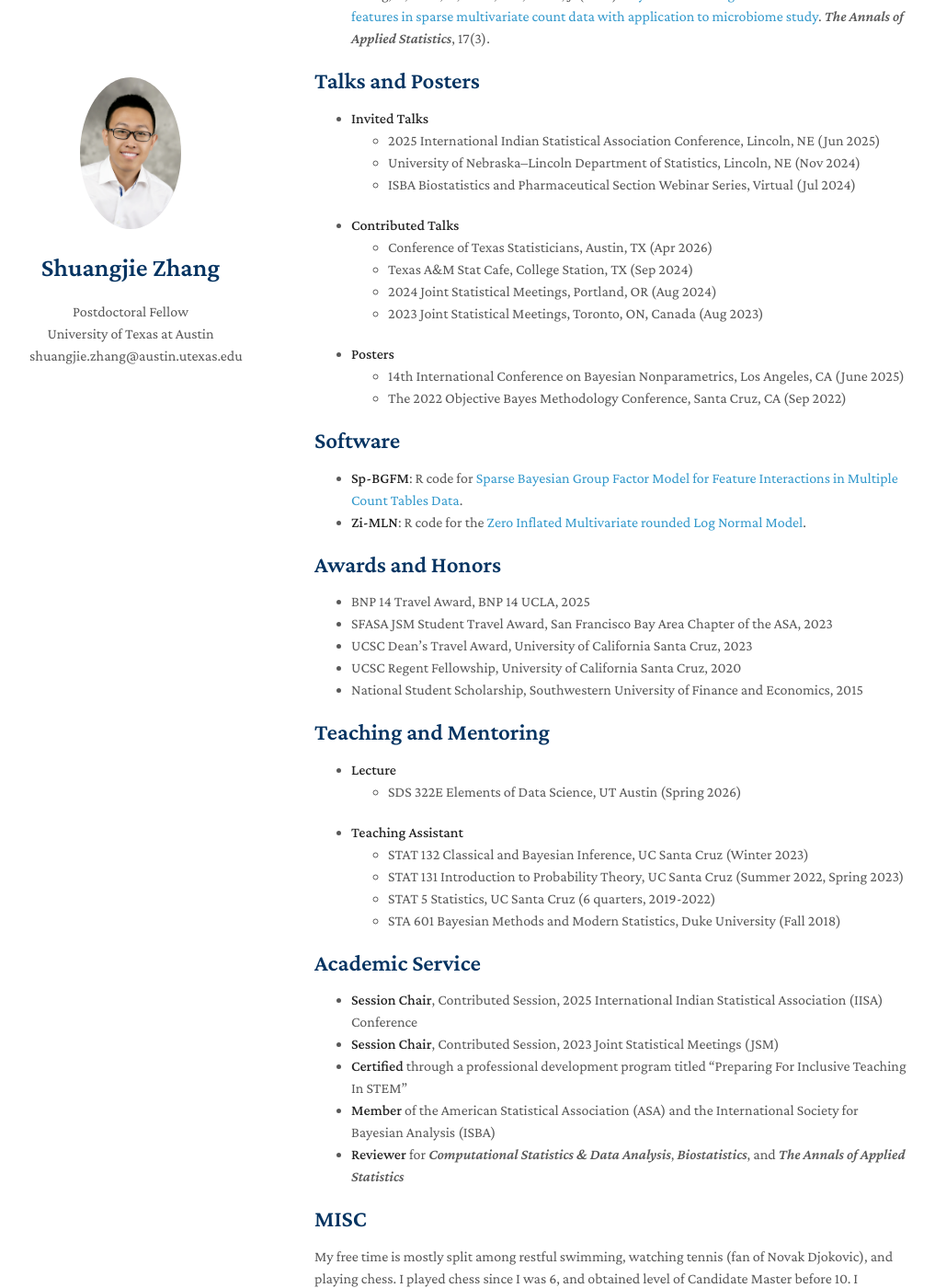
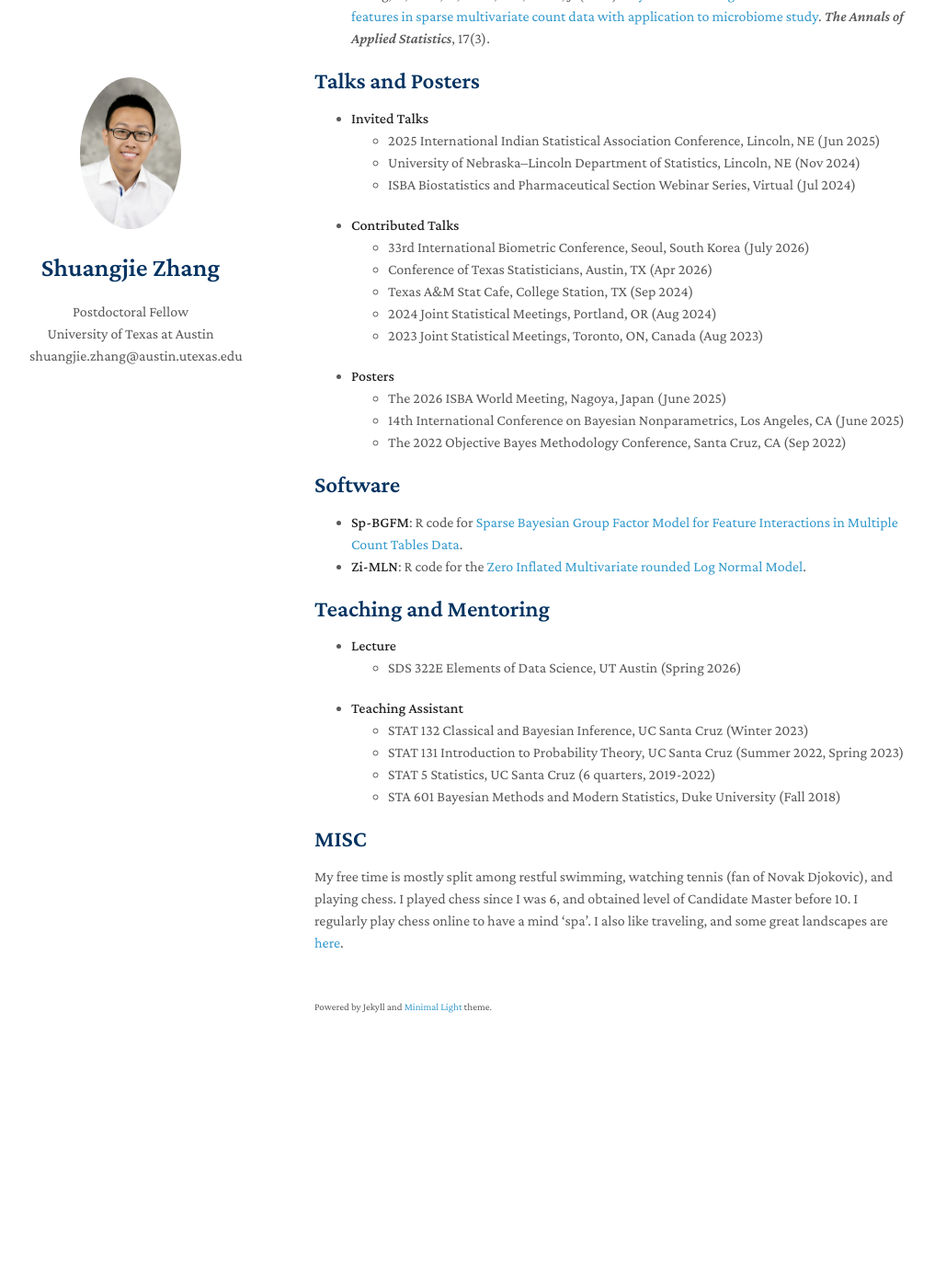
Before and after one commit to shuang-jie/shuang-jie.github.io, a Jekyll site: the page built from index.md, in a window 1280 px wide and 1400 px high, scrolled down 959 px. Shown: the whole window at 92% size, without its empty margins (128-1145 px from the left). Built offline with Jekyll 4.4.1, drawn with Linux system fonts in a browser that asks for light colours; nearby versions of some CDN libraries; a style sheet for code colours, icons or effects is not loaded; after the commit the page ends 2134 px from its top, so only the background shows below that; some of the changed text lies outside the part shown.

Commit message:
Update publication years and add new talks and posters

```diff
--- a/index.md
+++ b/index.md
@@ -23,7 +23,7 @@ My research interests include:
 ## Publications and Preprints
 * Zheng, H.#, Zhang, S.#, Sen, R., & Tokdar, S. T. [Bayesian Semiparametric Density Regression with Discontinuity](https://shuang-jie.github.io/files/SJ-P4.pdf). (# denotes equal contribution)
 * Zhang, S., Mallick, B., & Ni, Y. (2026+). Directed tree structure learning for discrete distributional node.
-* Zhang, S., Patnode, M., & Lee, J. (2025+). [Covariate Dependent Factor Model for Feature Interactions in Microbiome Study](https://arxiv.org/abs/2603.12352). arXiv:2603.12352. Submitted.
+* Zhang, S., Patnode, M., & Lee, J. (2026+). [Covariate Dependent Factor Model for Feature Interactions in Microbiome Study](https://arxiv.org/abs/2603.12352). arXiv:2603.12352. Submitted.
 * Tokdar, S. T., Sen, R., Zheng, H., & **Zhang, S**. (2025+). [Density discontinuity regression](https://arxiv.org/abs/2507.05581). arxiv:2507.05581. Revision.
 * Zhang, S., Shen, Y., Chen, I. A., & Lee, J. (2025). [Sparse Bayesian Group Factor model for feature interactions in multiple count tables data](https://doi.org/10.1080/01621459.2025.2449721). *Journal of the American Statistical Association*, 120(550), 723–736.
 * Zhang, S., Shen, Y., Chen, I. A., & Lee, J. (2023). [Bayesian modeling of interaction between features in sparse multivariate count data with application to microbiome study](https://doi.org/10.1214/22-aoas1690). *The Annals of Applied Statistics*, 17(3).
@@ -35,11 +35,13 @@ My research interests include:
     * University of Nebraska–Lincoln Department of Statistics, Lincoln, NE (Nov 2024)
     * ISBA Biostatistics and Pharmaceutical Section Webinar Series, Virtual (Jul 2024)
 * **Contributed Talks**
+    * 33rd International Biometric Conference, Seoul, South Korea (July 2026)
     * Conference of Texas Statisticians, Austin, TX (Apr 2026)
     * Texas A&M Stat Cafe, College Station, TX (Sep 2024)
     * 2024 Joint Statistical Meetings, Portland, OR (Aug 2024)
     * 2023 Joint Statistical Meetings, Toronto, ON, Canada (Aug 2023)
 * **Posters**
+    * The 2026 ISBA World Meeting, Nagoya, Japan (June 2025)
     * 14th International Conference on Bayesian Nonparametrics, Los Angeles, CA (June 2025)
     * The 2022 Objective Bayes Methodology Conference, Santa Cruz, CA (Sep 2022)
 
@@ -47,12 +49,14 @@ My research interests include:
 * **Sp-BGFM**: R code for [Sparse Bayesian Group Factor Model for Feature Interactions in Multiple Count Tables Data](https://github.com/shuang-jie/SP-BGFM).
 * **Zi-MLN**: R code for the [Zero Inflated Multivariate rounded Log Normal Model](https://github.com/shuang-jie/ZI-MLN).
 
+<!--
 ## Awards and Honors
 * BNP 14 Travel Award, BNP 14 UCLA, 2025
 * SFASA JSM Student Travel Award, San Francisco Bay Area Chapter of the ASA, 2023
 * UCSC Dean’s Travel Award, University of California Santa Cruz, 2023
 * UCSC Regent Fellowship, University of California Santa Cruz, 2020
 * National Student Scholarship, Southwestern University of Finance and Economics, 2015
+-->
 
 ## Teaching and Mentoring
 * **Lecture**
@@ -63,12 +67,14 @@ My research interests include:
     * STAT 5 Statistics, UC Santa Cruz (6 quarters, 2019-2022)
     * STA 601 Bayesian Methods and Modern Statistics, Duke University (Fall 2018)
 
+<!--
 ## Academic Service
 * **Session Chair**, Contributed Session, 2025 International Indian Statistical Association (IISA) Conference
 * **Session Chair**, Contributed Session, 2023 Joint Statistical Meetings (JSM)
 * **Certified** through a professional development program titled "Preparing For Inclusive Teaching In STEM"
 * **Member** of the American Statistical Association (ASA) and the International Society for Bayesian Analysis (ISBA)
 * **Reviewer** for *Computational Statistics & Data Analysis*, *Biostatistics*, and *The Annals of Applied Statistics*
+-->
 
 ## MISC
 My free time is mostly split among restful swimming, watching tennis (fan of Novak Djokovic), and playing chess. I played chess since I was 6, and obtained level of Candidate Master before 10. I regularly play chess online to have a mind 'spa'. I also like traveling, and some great landscapes are [here](./another-page.html).
```
